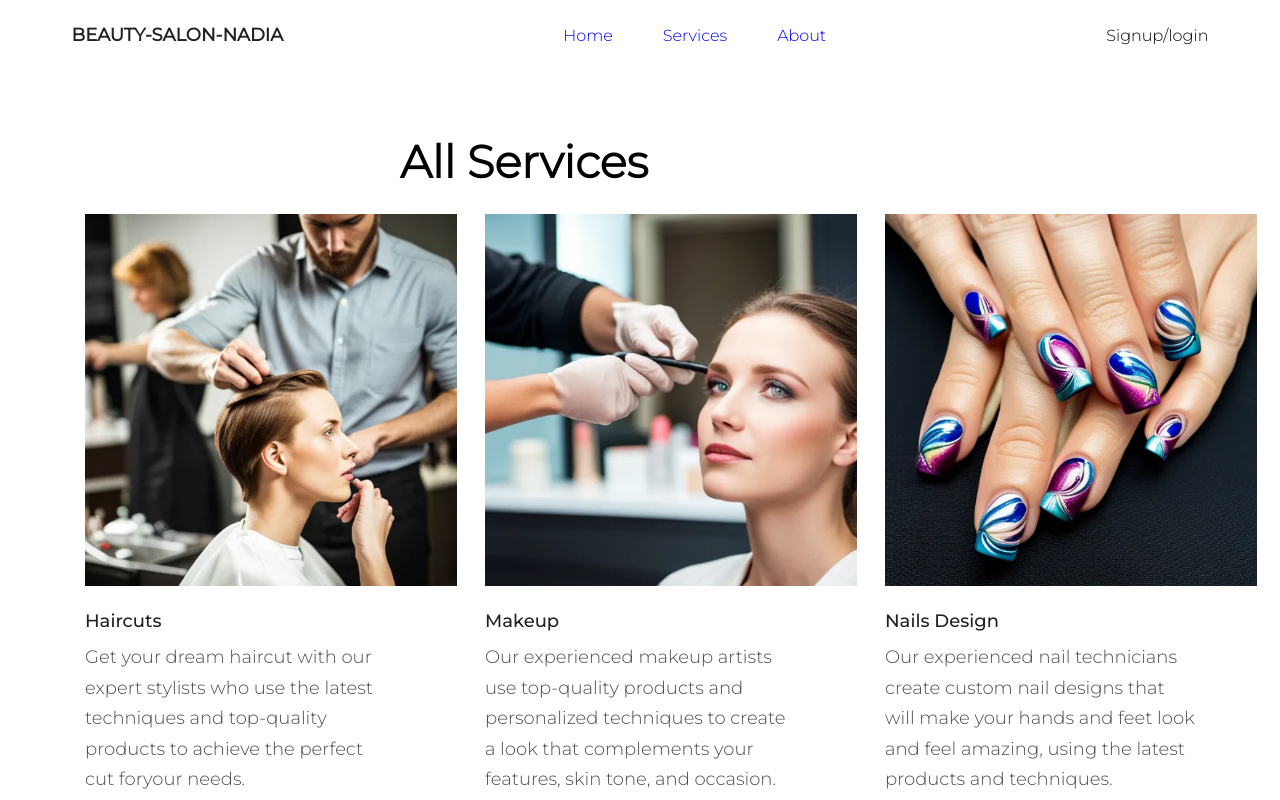
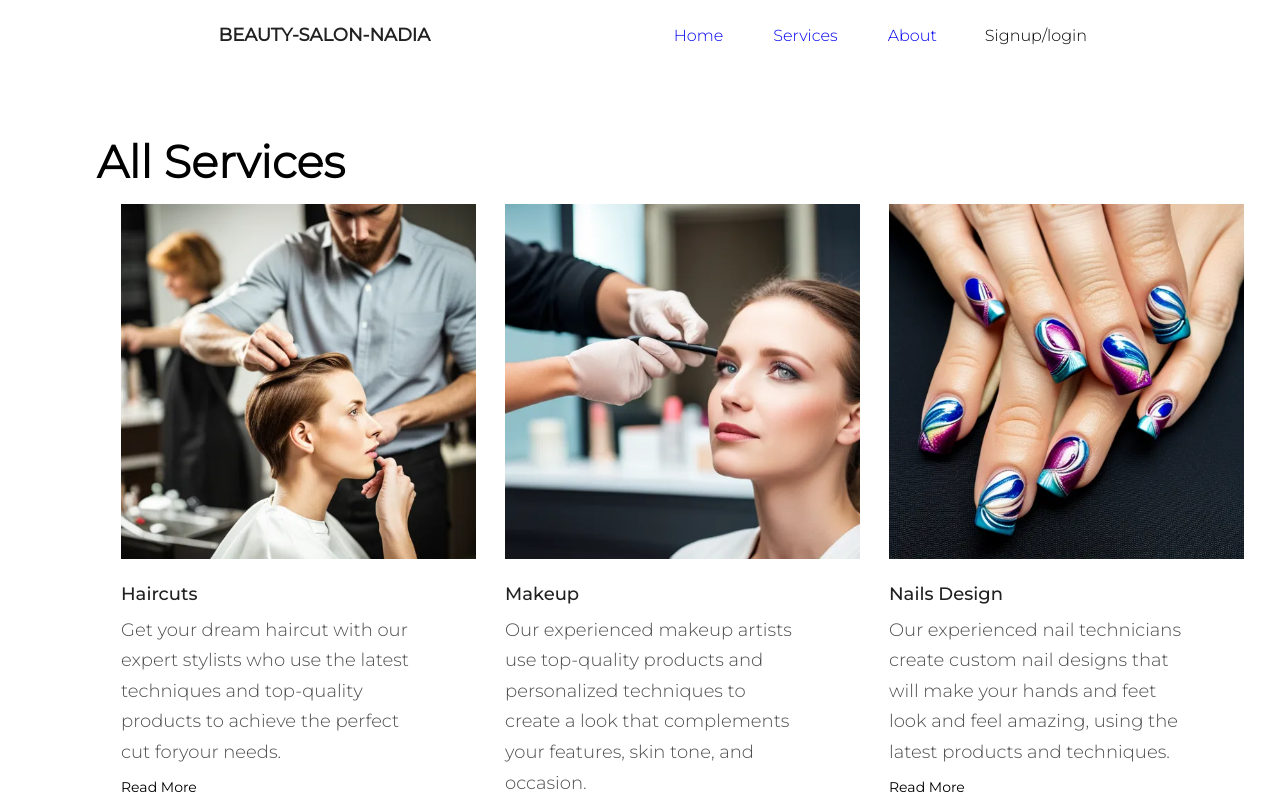
Before and after one commit to nadiahosisy/Beauty-Salon, a React (Vite) app: page /Services in a window 1280 px wide. Shown: the top 800 px of the page. Built offline with nearby package versions, Linux system fonts and the light colour scheme.

Commit message:
fixed services page

```diff
--- a/src/components/Navbar.jsx
+++ b/src/components/Navbar.jsx
@@ -3,15 +3,19 @@ import { NavLink } from "react-router-dom";
 
 const Navbar = () => {
   return (
+    <div className="main-navbar-container">
       <div className="navbar-container">
+        <div className="navbar-container-div-left">
           <div className="left-navbar-name-div">
             <h2 className="left-navbar-name">BEAUTY-SALON-NADIA</h2>
           </div>
+        </div>
+        <div className="navbar-container-div-right">
           <div className="navbar">
             <ul className="nav-links">
               <li>
                 {/* <NavLink to="/" activeClassName="active" exact> */}
-            <NavLink style={{ textDecoration: "none" }} to="/Home">
+                <NavLink style={{ textDecoration: "none" }} to="/home">
                   Home
                 </NavLink>
               </li>
@@ -29,6 +33,8 @@ const Navbar = () => {
           </div>
           <div> Signup/login</div>
         </div>
+      </div>
+    </div>
   );
 };
 
--- a/src/components/services-components/Clients.jsx
+++ b/src/components/services-components/Clients.jsx
@@ -4,7 +4,7 @@ import RaitingCard from "./RaitingCard";
 const Clients = () => {
   return (
     <div className="client-div-container">
-      <div>
+      <div className="clients-header">
         <h2 className="header-client-div">What our clients say?</h2>
         <p className="paragraph-client">
           Hear What Our Clients Have to Say About Us
--- a/src/pages/Services.jsx
+++ b/src/pages/Services.jsx
@@ -4,7 +4,11 @@ import { Clients, Footer, Service, Subscribe } from "../components";
 const Services = () => {
   return (
     <div className="main-services">
+      <div className="heading-services">
+        <div className="heading-container">
           <h2 className="heading-title">All Services</h2>
+        </div>
+
         <div className="main-container">
           <Service
             imageSrc={"./images/hair-cut-services.webp"}
@@ -28,6 +32,8 @@ const Services = () => {
             }
           />
         </div>
+      </div>
+
       <Clients />
     </div>
   );
--- a/src/style/inner-services-page.css
+++ b/src/style/inner-services-page.css
@@ -18,7 +18,7 @@
 
 .header-client-div {
   display: flex;
-  margin-left: 23rem;
+  margin-left: 2.5rem;
   margin-bottom: 10px;
   padding-top: 13rem;
   font-size: 45px;
--- a/src/style/navbar.css
+++ b/src/style/navbar.css
@@ -14,18 +14,31 @@
   font-family: "Monserat-regular";
   src: url("../assets/fonts/montserat/Montserrat-Regular.ttf");
 }
+.main-navbar-container {
+  display: block;
+  margin-left: 6%;
+  margin-right: 4%;
+  justify-content: center;
+  align-self: center;
+}
 .navbar-container {
   display: flex;
   flex-direction: row;
-  justify-content: center;
-  gap: 280px;
+  justify-content: space-around;
   font-family: Monserat-ligth, sans-serif;
   align-items: center;
   height: 70px;
   padding-left: 20px;
   padding-right: 20px;
 }
-
+.navbar-container-div-left {
+  display: flex;
+  flex-direction: row;
+}
+.navbar-container-div-right {
+  display: flex;
+  flex-direction: row;
+}
 .left-navbar-name-div {
   flex-grow: 0;
   flex-shrink: 0;
@@ -37,7 +50,12 @@
   color: #212121;
   max-width: 100%;
 }
-
+.navbar {
+  display: flex;
+  justify-content: end;
+  align-items: end;
+  margin-right: 3rem;
+}
 .nav-links {
   display: flex;
   flex-direction: row;
--- a/src/style/upper-services-page.css
+++ b/src/style/upper-services-page.css
@@ -18,16 +18,32 @@
 }
 
 .main-services {
+  display: flex;
+  justify-content: center;
+  align-items: center;
+  flex-direction: column;
   text-align: center;
   padding-top: 4rem;
 }
-
+.heading-services {
+  display: flex;
+  flex-direction: column;
+  max-width: 2024px;
+  margin-left: 6%;
+  margin-right: 4%;
+}
 .heading-title {
   display: flex;
-  margin-left: 25rem;
-  margin-bottom: 10px;
+  margin-right: 54rem;
   font-size: 45px;
   font-family: Monserat-ligth, sans-serif;
+}
+.heading-container {
+  display: flex;
+  margin-bottom: 10px;
+  max-width: 1200px;
+  justify-content: start;
+  margin: 0 auto;
 }
 
 .main-container {
```
Lines whose indentation alone changed are shown as unchanged.
